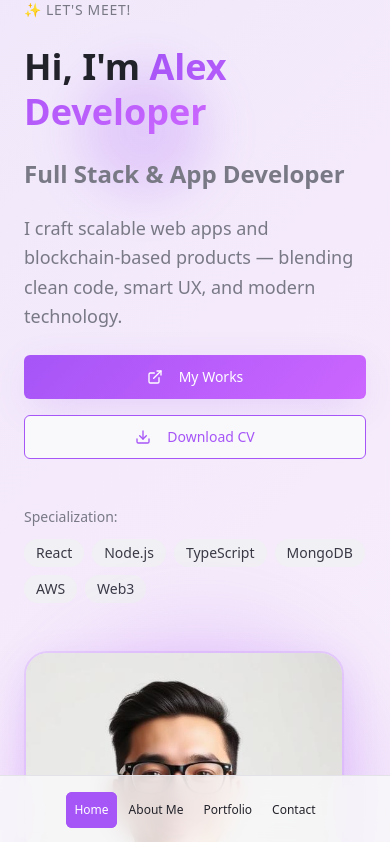
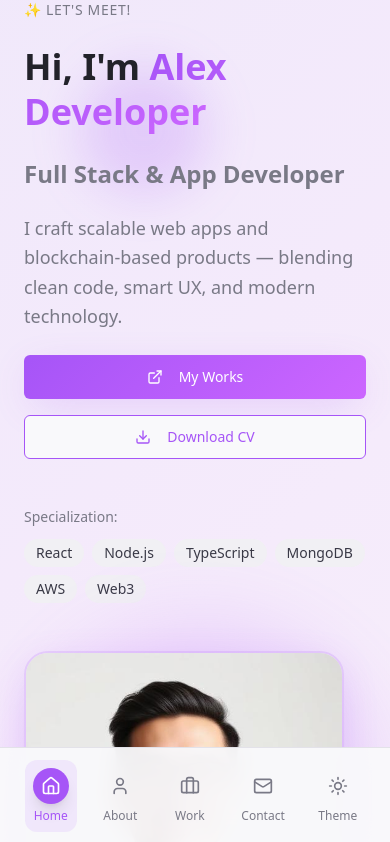
Before and after one commit to Satyamk001/portfolio, a React (Vite) app: page / in a window 390 px wide. Shown: the top 842 px of the page. Built offline with nearby package versions, Linux system fonts and the light colour scheme.

Commit message:
Refactor: Update Navbar design
Update the navbar to match the design of https://serpolama.netlify.app/

```diff
--- a/src/components/Navbar.tsx
+++ b/src/components/Navbar.tsx
@@ -1,6 +1,6 @@
 import { motion } from "framer-motion";
 import { Button } from "@/components/ui/button";
-import { Moon, Sun } from "lucide-react";
+import { Moon, Sun, Home, User, Briefcase, Mail, MessageCircle } from "lucide-react";
 import { useTheme } from "next-themes";
 
 interface NavbarProps {
@@ -9,10 +9,10 @@ interface NavbarProps {
 }
 
 const navItems = [
-  { id: "home", label: "Home" },
-  { id: "about", label: "About Me" },
-  { id: "portfolio", label: "Portfolio" },
-  { id: "contact", label: "Contact" },
+  { id: "home", label: "Home", icon: Home },
+  { id: "about", label: "About Me", icon: User },
+  { id: "portfolio", label: "Portfolio", icon: Briefcase },
+  { id: "contact", label: "Contact", icon: Mail },
 ];
 
 export const Navbar = ({ activeSection, setActiveSection }: NavbarProps) => {
@@ -25,71 +25,49 @@ export const Navbar = ({ activeSection, setActiveSection }: NavbarProps) => {
   };
 
   return (
+    <>
+      {/* Desktop Navigation */}
       <motion.nav
         initial={{ y: -100, opacity: 0 }}
         animate={{ y: 0, opacity: 1 }}
         transition={{ duration: 0.6 }}
-      className="fixed md:top-0 bottom-0 md:bottom-auto left-0 right-0 z-50 bg-background/80 backdrop-blur-md md:border-b border-t md:border-t-0 border-border"
+        className="hidden md:block fixed top-0 left-0 right-0 z-50 bg-background/80 backdrop-blur-md border-b border-border"
       >
         <div className="container mx-auto px-6 py-4">
           <div className="flex items-center justify-between">
-          {/* Logo - Hidden on mobile */}
+            {/* Logo */}
             <motion.div
               whileHover={{ scale: 1.05 }}
-            className="hidden md:block text-2xl font-bold bg-gradient-primary bg-clip-text text-transparent"
+              className="text-2xl font-bold bg-gradient-primary bg-clip-text text-transparent"
             >
               Portfolio
             </motion.div>
 
-          {/* Navigation Items */}
-          <div className="flex md:hidden items-center justify-center space-x-1 w-full">
+            {/* Desktop Navigation Items - Pill Style */}
+            <div className="flex items-center space-x-2 bg-secondary/50 backdrop-blur-sm rounded-full p-1 border border-border/50">
               {navItems.map((item) => (
                 <Button
                   key={item.id}
-                variant={activeSection === item.id ? "default" : "ghost"}
+                  variant="ghost"
                   onClick={() => scrollToSection(item.id)}
-                className="relative text-xs px-2 py-1"
-                size="sm"
+                  className={`relative px-6 py-2 rounded-full transition-all duration-300 ${
+                    activeSection === item.id
+                      ? "bg-background text-foreground shadow-md"
+                      : "hover:bg-background/50"
+                  }`}
                 >
                   {item.label}
-                {activeSection === item.id && (
-                  <motion.div
-                    layoutId="activeTabMobile"
-                    className="absolute inset-0 bg-primary rounded-md -z-10"
-                    transition={{ type: "spring", bounce: 0.2, duration: 0.6 }}
-                  />
-                )}
                 </Button>
               ))}
             </div>
 
-          {/* Desktop Navigation Items */}
-          <div className="hidden md:flex items-center space-x-1">
-            {navItems.map((item) => (
-              <Button
-                key={item.id}
-                variant={activeSection === item.id ? "default" : "ghost"}
-                onClick={() => scrollToSection(item.id)}
-                className="relative"
-              >
-                {item.label}
-                {activeSection === item.id && (
-                  <motion.div
-                    layoutId="activeTab"
-                    className="absolute inset-0 bg-primary rounded-md -z-10"
-                    transition={{ type: "spring", bounce: 0.2, duration: 0.6 }}
-                  />
-                )}
-              </Button>
-            ))}
-          </div>
-
-          {/* Theme Toggle & CTA - Desktop only */}
-          <div className="hidden md:flex items-center space-x-4">
+            {/* Theme Toggle & CTA */}
+            <div className="flex items-center space-x-4">
               <Button
                 variant="ghost"
                 size="icon"
                 onClick={() => setTheme(theme === "dark" ? "light" : "dark")}
+                className="rounded-full"
               >
                 <Sun className="h-5 w-5 rotate-0 scale-100 transition-all dark:-rotate-90 dark:scale-0" />
                 <Moon className="absolute h-5 w-5 rotate-90 scale-0 transition-all dark:rotate-0 dark:scale-100" />
@@ -97,13 +75,69 @@ export const Navbar = ({ activeSection, setActiveSection }: NavbarProps) => {
 
               <Button
                 onClick={() => scrollToSection("contact")}
-              className="bg-gradient-primary hover:opacity-90 transition-opacity"
+                className="bg-gradient-primary hover:opacity-90 transition-opacity rounded-full px-6"
               >
+                <MessageCircle className="w-4 h-4 mr-2" />
                 Let's Talk
               </Button>
             </div>
           </div>
         </div>
       </motion.nav>
+
+      {/* Mobile Bottom Navigation */}
+      <motion.nav
+        initial={{ y: 100, opacity: 0 }}
+        animate={{ y: 0, opacity: 1 }}
+        transition={{ duration: 0.6 }}
+        className="md:hidden fixed bottom-0 left-0 right-0 z-50 bg-background/95 backdrop-blur-md border-t border-border"
+      >
+        <div className="flex items-center justify-around px-4 py-3">
+          {navItems.map((item) => {
+            const Icon = item.icon;
+            const isActive = activeSection === item.id;
+
+            return (
+              <motion.button
+                key={item.id}
+                onClick={() => scrollToSection(item.id)}
+                className={`flex flex-col items-center space-y-1 p-2 rounded-xl transition-all duration-300 ${
+                  isActive ? "bg-primary/10" : ""
+                }`}
+                whileTap={{ scale: 0.95 }}
+              >
+                <div className={`p-2 rounded-full transition-all duration-300 ${
+                  isActive
+                    ? "bg-primary text-primary-foreground shadow-lg"
+                    : "text-muted-foreground"
+                }`}>
+                  <Icon className="w-5 h-5" />
+                </div>
+                <span className={`text-xs font-medium transition-colors duration-300 ${
+                  isActive ? "text-primary" : "text-muted-foreground"
+                }`}>
+                  {item.id === "home" ? "Home" :
+                   item.id === "about" ? "About" :
+                   item.id === "portfolio" ? "Work" : "Contact"}
+                </span>
+              </motion.button>
+            );
+          })}
+
+          {/* Theme toggle for mobile */}
+          <motion.button
+            onClick={() => setTheme(theme === "dark" ? "light" : "dark")}
+            className="flex flex-col items-center space-y-1 p-2 rounded-xl"
+            whileTap={{ scale: 0.95 }}
+          >
+            <div className="p-2 rounded-full text-muted-foreground">
+              <Sun className="h-5 w-5 rotate-0 scale-100 transition-all dark:-rotate-90 dark:scale-0" />
+              <Moon className="absolute h-5 w-5 rotate-90 scale-0 transition-all dark:rotate-0 dark:scale-100" />
+            </div>
+            <span className="text-xs font-medium text-muted-foreground">Theme</span>
+          </motion.button>
+        </div>
+      </motion.nav>
+    </>
   );
 };
```
Lines whose indentation alone changed are shown as unchanged.
